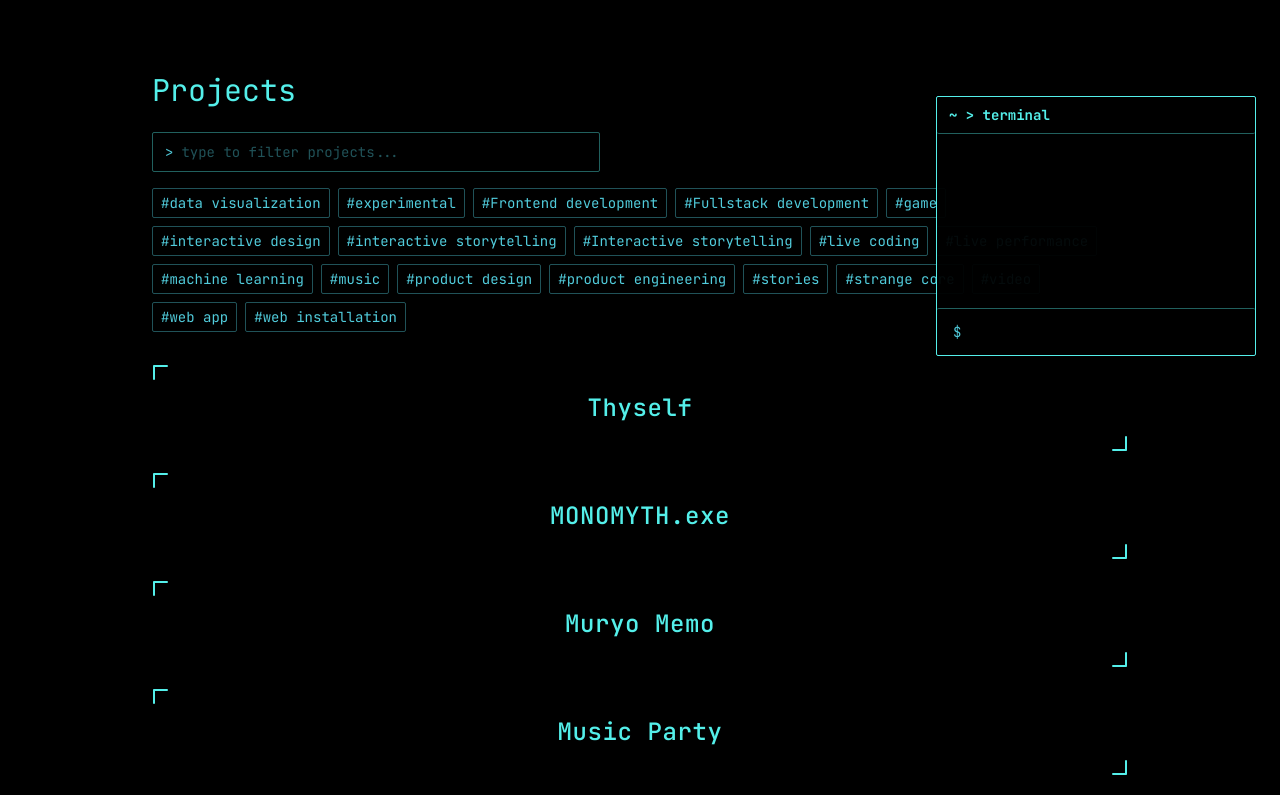
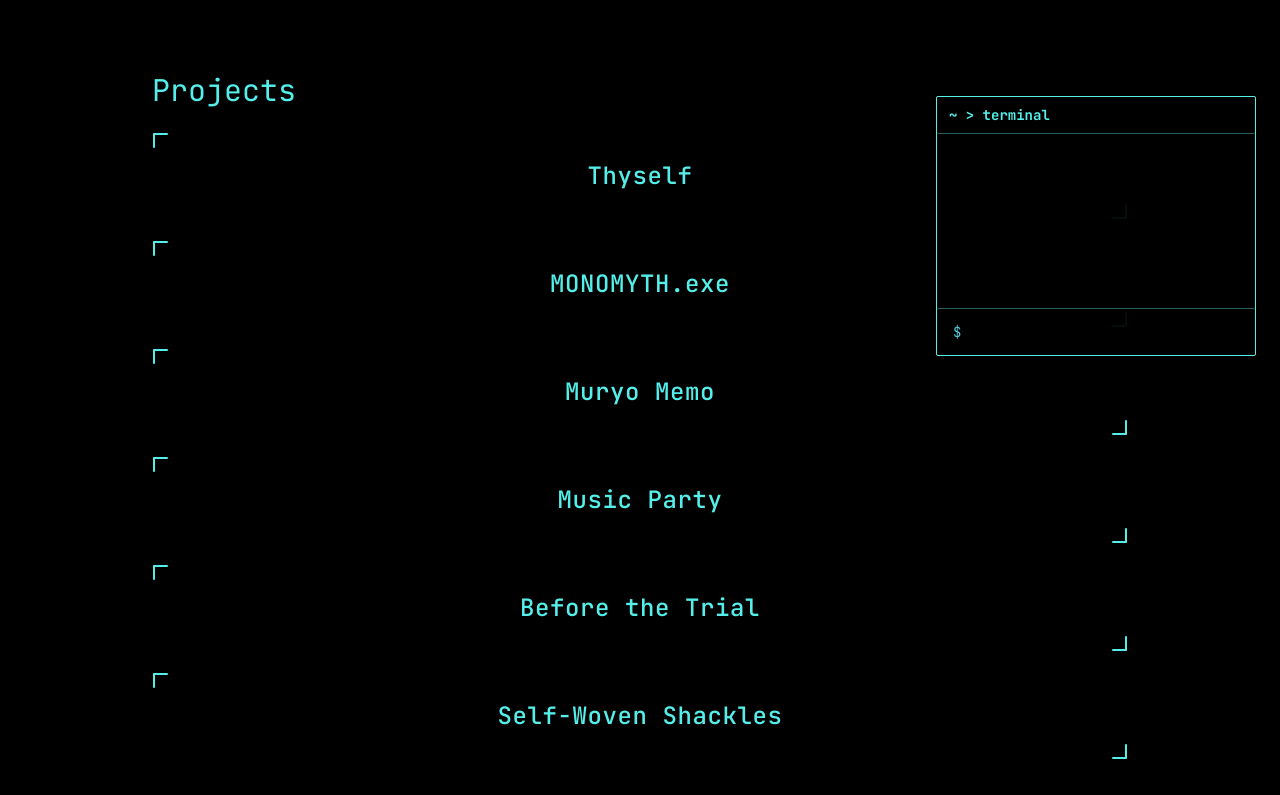
Before and after one commit to SihongShen/portfolio, a Next.js app: page /en/projects in a window 1280 px wide. Shown: the top 795 px of the page. Built offline with nearby package versions, Linux system fonts and the light colour scheme.

Commit message:
update filter in project page

```diff
--- a/src/app/[locale]/projects/page.tsx
+++ b/src/app/[locale]/projects/page.tsx
@@ -1,8 +1,8 @@
 "use client";
 
-import { use, useEffect, useMemo, useState } from "react";
+import { Suspense, use, useMemo, useState } from "react";
 import Link from "next/link";
-import { useRouter } from "next/navigation";
+import { useRouter, useSearchParams } from "next/navigation";
 import { useTranslations } from "next-intl";
 import { motion } from "framer-motion";
 import Terminal from "@/components/terminal/Terminal";
@@ -10,65 +10,39 @@ import MobileTerminalTrigger from "@/components/layout/MobileTerminalTrigger";
 import { projects } from "@/data/projects";
 import { rememberLocale, type AppLocale } from "@/lib/i18n";
 
+const ALL_TAGS = Array.from(new Set(projects.flatMap((project) => project.tags))).sort((a, b) =>
+  a.localeCompare(b)
+);
+
+const SORTED_PROJECTS = [...projects].sort((a, b) => (a.date < b.date ? 1 : -1));
+
 interface ProjectsPageProps {
   params: Promise<{ locale: string }>;
 }
 
-export default function ProjectsPage({ params }: ProjectsPageProps) {
-  const { locale } = use(params);
-  const router = useRouter();
+interface ProjectsViewProps {
+  locale: AppLocale;
+  selectedTags: string[];
+  onTagsChange: (next: string[]) => void;
+}
+
+function ProjectsView({ locale, selectedTags, onTagsChange }: ProjectsViewProps) {
   const t = useTranslations("projects");
   const [query, setQuery] = useState("");
-  const [selectedTags, setSelectedTags] = useState<string[]>([]);
-
-  const sorted = useMemo(
-    () => [...projects].sort((a, b) => (a.date < b.date ? 1 : -1)),
-    []
-  );
-
-  const allTags = useMemo(
-    () => Array.from(new Set(projects.flatMap((project) => project.tags))).sort((a, b) => a.localeCompare(b)),
-    []
-  );
-
-  // Allow deep links like /projects?tag=video (comma-separated for multiple).
-  useEffect(() => {
-    const param = new URLSearchParams(window.location.search).get("tag");
-    if (!param) {
-      return;
-    }
-
-    const initial = param.split(",").filter((tag) => allTags.includes(tag));
-    if (initial.length) {
-      setSelectedTags(initial);
-    }
-  }, [allTags]);
 
   const toggleTag = (tag: string) => {
-    setSelectedTags((prev) => {
-      const next = prev.includes(tag) ? prev.filter((item) => item !== tag) : [...prev, tag];
-
-      const searchParams = new URLSearchParams(window.location.search);
-      if (next.length) {
-        searchParams.set("tag", next.join(","));
-      } else {
-        searchParams.delete("tag");
-      }
-      const qs = searchParams.toString();
-      window.history.replaceState(null, "", `${window.location.pathname}${qs ? `?${qs}` : ""}`);
-
-      return next;
-    });
+    onTagsChange(
+      selectedTags.includes(tag) ? selectedTags.filter((item) => item !== tag) : [...selectedTags, tag]
+    );
   };
 
   const clearFilters = () => {
-    setSelectedTags([]);
     setQuery("");
-    window.history.replaceState(null, "", window.location.pathname);
+    onTagsChange([]);
   };
 
   const normalizedQuery = query.trim().toLowerCase();
-  const visible = sorted.filter((project) => {
+  const visible = SORTED_PROJECTS.filter((project) => {
     const matchesTags = selectedTags.length === 0 || selectedTags.some((tag) => project.tags.includes(tag));
     if (!matchesTags) {
       return false;
@@ -86,67 +60,9 @@ export default function ProjectsPage({ params }: ProjectsPageProps) {
 
   const hasActiveFilters = selectedTags.length > 0 || normalizedQuery.length > 0;
 
-  const onLocaleChange = (nextLocale: AppLocale) => {
-    rememberLocale(nextLocale);
-    router.push(`/${nextLocale}/projects`);
-  };
+  return (
+    <>
 
-  return (
-    <div className="w-full min-h-screen text-[var(--terminal-primary)] flex flex-col relative">
-      <header className="h-[72px] w-full shrink-0 flex items-center justify-between px-6 md:px-12 max-w-[1440px] mx-auto">
-        <div className="flex items-center gap-4" />
-        <div className="flex items-center gap-6">
-          <MobileTerminalTrigger locale={locale as AppLocale} onLocaleChange={onLocaleChange} />
-        </div>
-      </header>
-
-      <main className="mx-auto w-full max-w-5xl px-6 pb-16 flex-1">
-          <motion.div
-            initial={{ opacity: 0, y: 20 }}
-            animate={{ opacity: 1, y: 0 }}
-            transition={{ duration: 0.4 }}
-          >
-            <h1 className="mb-6 text-3xl">{t("title")}</h1>
-
-            <div className="mb-8 space-y-4">
-              <label className="flex max-w-md items-center gap-2 border border-[var(--terminal-primary)]/40 px-3 py-2 focus-within:border-[var(--terminal-primary)] transition-colors">
-                <span className="text-[var(--terminal-secondary)]">&gt;</span>
-                <input
-                  value={query}
-                  onChange={(event) => setQuery(event.target.value)}
-                  placeholder={t("filterPlaceholder")}
-                  className="flex-1 bg-transparent outline-none placeholder:text-[var(--terminal-secondary)]/40"
-                />
-              </label>
-
-              <div className="flex flex-wrap items-center gap-2">
-                {allTags.map((tag) => {
-                  const active = selectedTags.includes(tag);
-                  return (
-                    <button
-                      key={tag}
-                      onClick={() => toggleTag(tag)}
-                      aria-pressed={active}
-                      className={`border px-2 py-1 text-sm transition-colors ${
-                        active
-                          ? "border-[var(--terminal-primary)] bg-[var(--terminal-primary)]/15 text-[var(--terminal-primary)] shadow-[0_0_8px_rgba(81,204,220,0.35)]"
-                          : "border-[var(--terminal-secondary)]/40 text-[var(--terminal-secondary)] hover:border-[var(--terminal-primary)]/60 hover:text-[var(--terminal-primary)]"
-                      }`}
-                    >
-                      #{tag}
-                    </button>
-                  );
-                })}
-                {hasActiveFilters && (
-                  <button
-                    onClick={clearFilters}
-                    className="px-2 py-1 text-sm text-[var(--terminal-secondary)] underline decoration-dashed underline-offset-4 hover:text-[var(--terminal-primary)] transition-colors"
-                  >
-                    {t("clearFilters")}
-                  </button>
-                )}
-              </div>
-            </div>
 
       {visible.length === 0 ? (
         <p className="text-[var(--terminal-secondary)] opacity-70">{t("noResults")}</p>
@@ -180,24 +96,87 @@ export default function ProjectsPage({ params }: ProjectsPageProps) {
               />
 
               <span className="absolute left-1/2 -translate-x-1/2 group-hover:left-8 group-hover:translate-x-0 transition-all duration-500 ease-[cubic-bezier(0.22,1,0.36,1)] whitespace-nowrap text-2xl font-medium tracking-wide z-20 text-[var(--terminal-primary)] group-hover:text-[var(--terminal-primary)] group-hover:drop-shadow-[0_0_8px_var(--terminal-primary)]">
-                  {project.name[locale as "en" | "zh"]}
+                {project.name[locale]}
               </span>
 
               <div className="absolute right-0 top-0 bottom-0 w-4/5 md:w-3/5 flex items-center justify-end pr-8 pl-24 opacity-0 group-hover:opacity-100 transition-opacity duration-500 z-10 bg-gradient-to-r from-transparent via-black to-black pointer-events-none">
                 <span className="truncate text-[var(--terminal-secondary)] text-base md:text-lg opacity-90 group-hover:drop-shadow-[0_0_8px_var(--terminal-secondary)]">
-                    {project.description[locale as "en" | "zh"]}
+                  {project.description[locale]}
                 </span>
               </div>
             </Link>
           ))}
         </div>
       )}
+    </>
+  );
+}
+
+// Reads ?tag= reactively so terminal-driven filters apply even when the page
+// is already mounted (query-only navigation doesn't remount the component).
+function ProjectsViewWithParams({ locale }: { locale: AppLocale }) {
+  const searchParams = useSearchParams();
+  const tagParam = searchParams.get("tag");
+
+  const selectedTags = useMemo(() => {
+    if (!tagParam) {
+      return [];
+    }
+    return tagParam.split(",").filter((tag) => ALL_TAGS.includes(tag));
+  }, [tagParam]);
+
+  const onTagsChange = (next: string[]) => {
+    const params = new URLSearchParams(window.location.search);
+    if (next.length) {
+      params.set("tag", next.join(","));
+    } else {
+      params.delete("tag");
+    }
+    const qs = params.toString();
+    // Native replaceState keeps useSearchParams in sync (Next shallow routing).
+    window.history.replaceState(null, "", `${window.location.pathname}${qs ? `?${qs}` : ""}`);
+  };
+
+  return <ProjectsView locale={locale} selectedTags={selectedTags} onTagsChange={onTagsChange} />;
+}
+
+export default function ProjectsPage({ params }: ProjectsPageProps) {
+  const { locale: routeLocale } = use(params);
+  const locale = routeLocale as AppLocale;
+  const router = useRouter();
+  const t = useTranslations("projects");
+
+  const onLocaleChange = (nextLocale: AppLocale) => {
+    rememberLocale(nextLocale);
+    router.push(`/${nextLocale}/projects`);
+  };
+
+  return (
+    <div className="w-full min-h-screen text-[var(--terminal-primary)] flex flex-col relative">
+      <header className="h-[72px] w-full shrink-0 flex items-center justify-between px-6 md:px-12 max-w-[1440px] mx-auto">
+        <div className="flex items-center gap-4" />
+        <div className="flex items-center gap-6">
+          <MobileTerminalTrigger locale={locale} onLocaleChange={onLocaleChange} />
+        </div>
+      </header>
+
+      <main className="mx-auto w-full max-w-5xl px-6 pb-16 flex-1">
+        <motion.div
+          initial={{ opacity: 0, y: 20 }}
+          animate={{ opacity: 1, y: 0 }}
+          transition={{ duration: 0.4 }}
+        >
+          <h1 className="mb-6 text-3xl">{t("title")}</h1>
+          {/* The fallback renders the unfiltered list so static HTML still contains every project link. */}
+          <Suspense fallback={<ProjectsView locale={locale} selectedTags={[]} onTagsChange={() => {}} />}>
+            <ProjectsViewWithParams locale={locale} />
+          </Suspense>
         </motion.div>
       </main>
 
       <canvas id="three-projects-bg" className="hidden" />
       <div className="hidden md:block">
-        <Terminal locale={locale as AppLocale} onLocaleChange={onLocaleChange} floating />
+        <Terminal locale={locale} onLocaleChange={onLocaleChange} floating />
       </div>
     </div>
   );
--- a/src/data/projects.ts
+++ b/src/data/projects.ts
@@ -70,7 +70,7 @@ export const projects: ProjectItem[] = [
     name: { en: "MONOMYTH.exe", zh: "MONOMYTH.exe" },
     date: "2025-12",
     techStack: ["React", "JavaScript", "Tailwind CSS", "node.js", "Vite", "Gemini API", "MediaPipe", "Vercel", "eslint", "html2pdf"],
-    tags: ["Interactive storytelling", "game", "Frontend development", "web app", "interactive design"],
+    tags: ["machine learning", "interactive storytelling", "game", "Frontend development", "web app", "interactive design"],
     description: {
       en: "An interactive web game that uses Gemini API and Mediapipe hand model to generate a personalized “hero’s journey” myth based on a single word provided by the user.",
       zh: "一个互动式网页游戏，使用 Gemini API 和 Mediapipe 手部模型，根据用户提供的单词生成个性化的“英雄之旅”神话故事。"
--- a/src/messages/en.json
+++ b/src/messages/en.json
@@ -17,7 +17,6 @@
     "archive": "Project Archive",
     "prev": "Previous project",
     "next": "Next project",
-    "filterPlaceholder": "type to filter projects...",
     "noResults": "No matching projects.",
     "clearFilters": "clear filters"
   },
--- a/src/types/terminal.ts
+++ b/src/types/terminal.ts
@@ -1,6 +1,7 @@
 export type Phase = "intro" | "terminal";
 
-export type TerminalLineType = "input" | "output" | "system" | "error";
+// "tags" lines hold a comma-separated tag list rendered as clickable chips.
+export type TerminalLineType = "input" | "output" | "system" | "error" | "tags";
 
 export interface TerminalLine {
   id: number;
```
Also changed, not shown: src/components/terminal/Terminal.tsx (+12 -2 lines), src/components/terminal/TerminalBody.tsx (+21 -1 lines), src/components/terminal/TerminalInput.tsx (+16 -6 lines), src/components/terminal/commands/index.ts (+22 -6 lines). Lines whose indentation alone changed are shown as unchanged.
